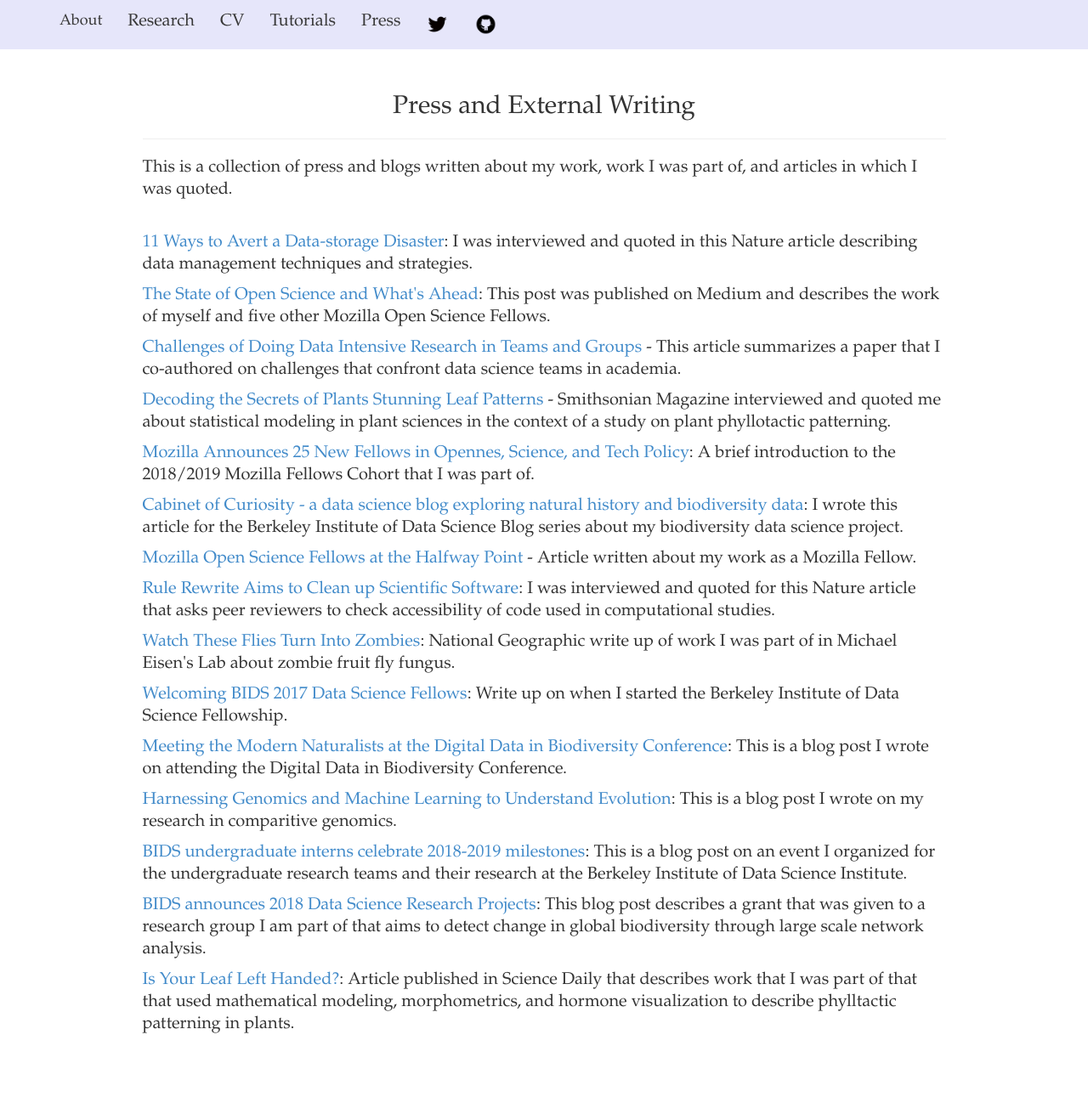
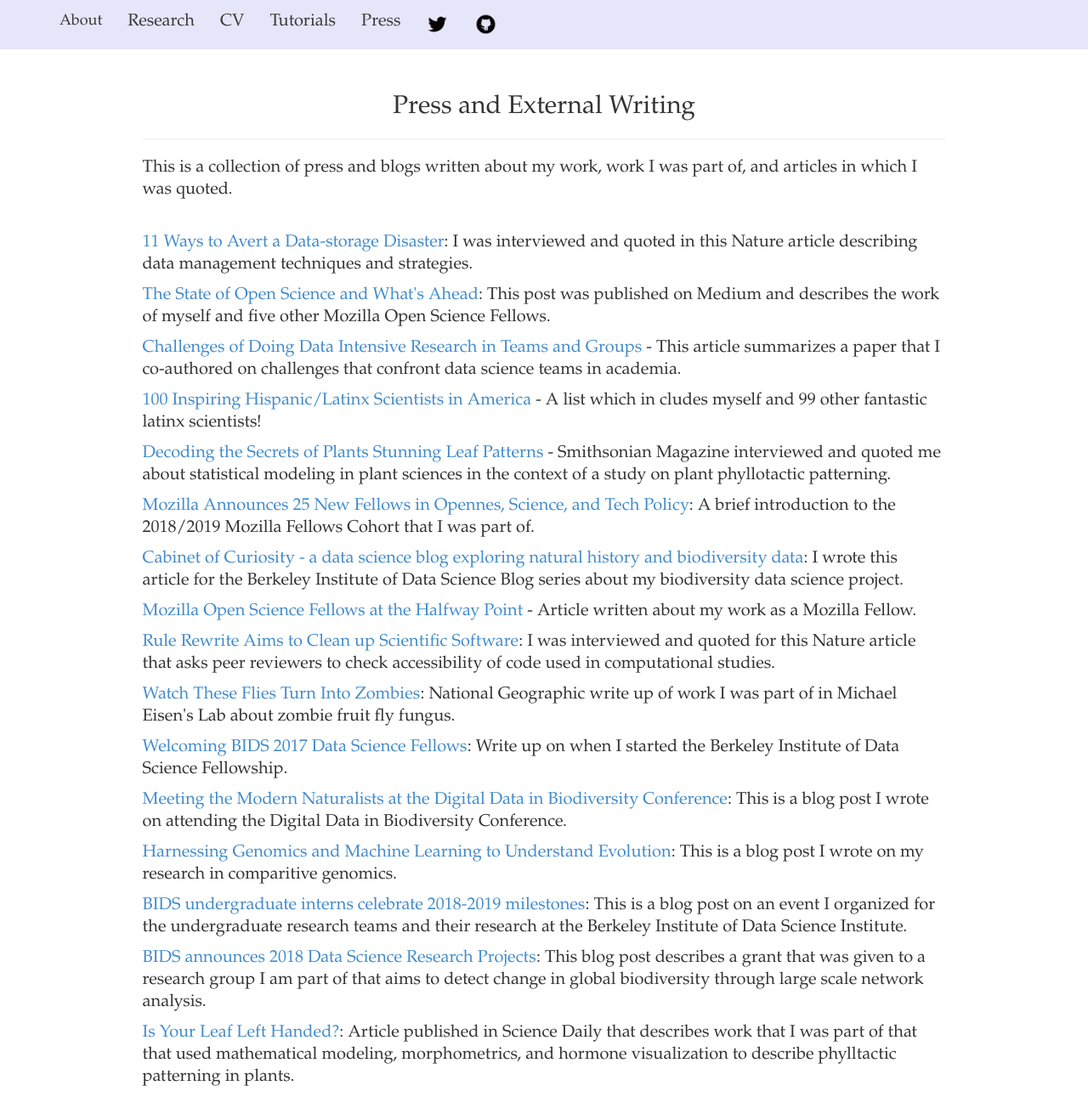
Before and after one commit to iamciera/creports, a Jekyll site: the page built from press/index.html, in a window 1280 px wide and 1291 px high. Shown: the whole window at 85% size. Built offline with Jekyll 4.4.1, drawn with Linux system fonts in a browser that asks for light colours; nearby versions of some CDN libraries.

Commit message:
latinx scientits

```diff
--- a/press/index.html
+++ b/press/index.html
@@ -18,6 +18,7 @@ layout: default
 			<p><a href='https://www.nature.com/articles/d41586-019-01040-w'>11 Ways to Avert a Data-storage Disaster</a>:  I was interviewed and quoted in this Nature article describing data management techniques and strategies.</p>
 			<p><a href='https://medium.com/read-write-participate/the-state-of-open-science-and-whats-ahead-ce2718689281'>The State of Open Science and What&#39;s Ahead</a>: This post was published on Medium and describes the work of myself and five other Mozilla Open Science Fellows. </p>
 			<p><a href='https://bids.berkeley.edu/news/challenges-doing-data-intensive-research-teams-and-groups'>Challenges of Doing Data Intensive Research in Teams and Groups</a> - This article summarizes a paper that I co-authored on challenges that confront data science teams in academia.</p>
+			<p><a href='http://crosstalk.cell.com/blog/100-inspiring-hispanic-latinx-scientists-in-america'>100 Inspiring Hispanic/Latinx Scientists in America</a> - A list which in cludes myself and 99 other fantastic latinx scientists!</p>
 			<p><a href='https://www.smithsonianmag.com/science-nature/decoding-mathematical-secrets-plants-stunning-leaf-patterns-180972367/'>Decoding the Secrets of Plants Stunning Leaf Patterns</a> - Smithsonian Magazine interviewed and quoted me about statistical modeling in plant sciences in the context of a study on plant phyllotactic patterning. </p>
 			<p><a href='https://blog.mozilla.org/blog/2018/08/21/mozilla-announces-25-new-fellows-in-openness-science-and-tech-policy/'>Mozilla Announces 25 New Fellows in Opennes, Science, and Tech Policy</a>: A brief introduction to the 2018/2019 Mozilla Fellows Cohort that I was part of. </p>
 			<p><a href='https://medium.com/read-write-participate/cabinet-of-curiosity-a-data-science-blog-exploring-natural-history-and-biodiversity-data-6e5bb6997cb2'>Cabinet of Curiosity - a data science blog exploring natural history and biodiversity data</a>: I wrote this article for the Berkeley Institute of Data Science Blog series about my biodiversity data science project.</p>
```
